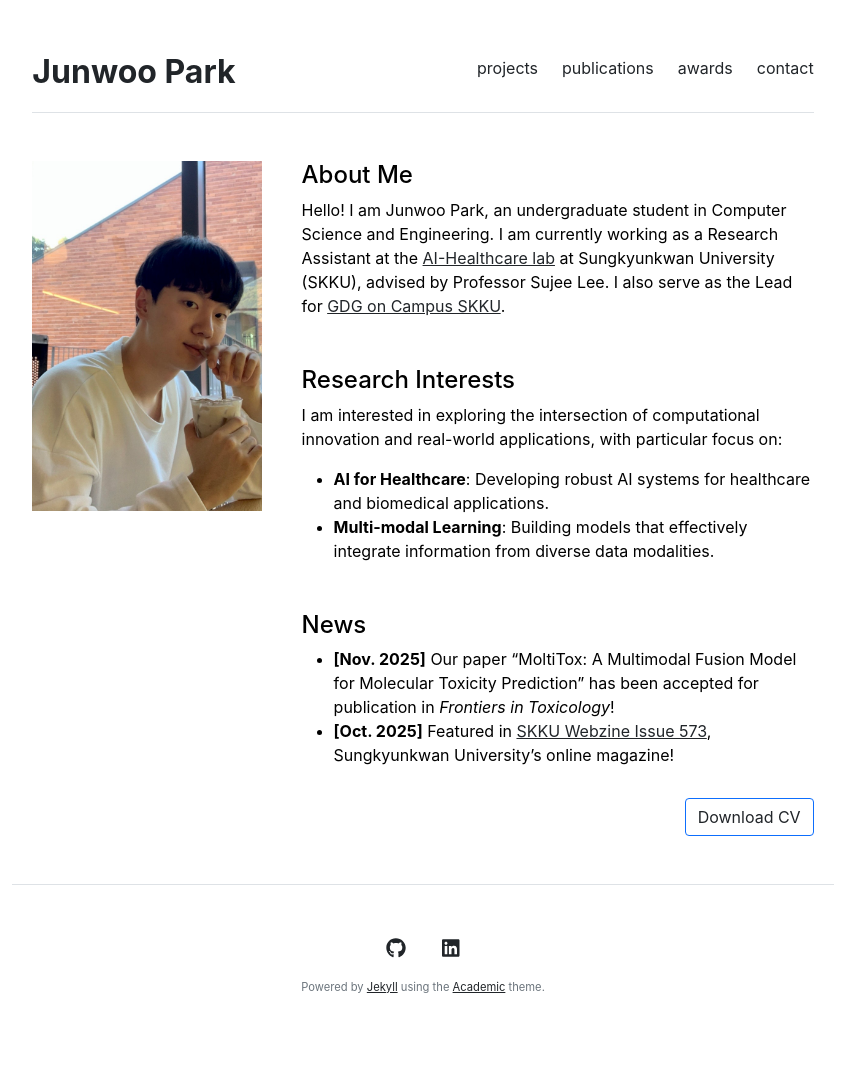
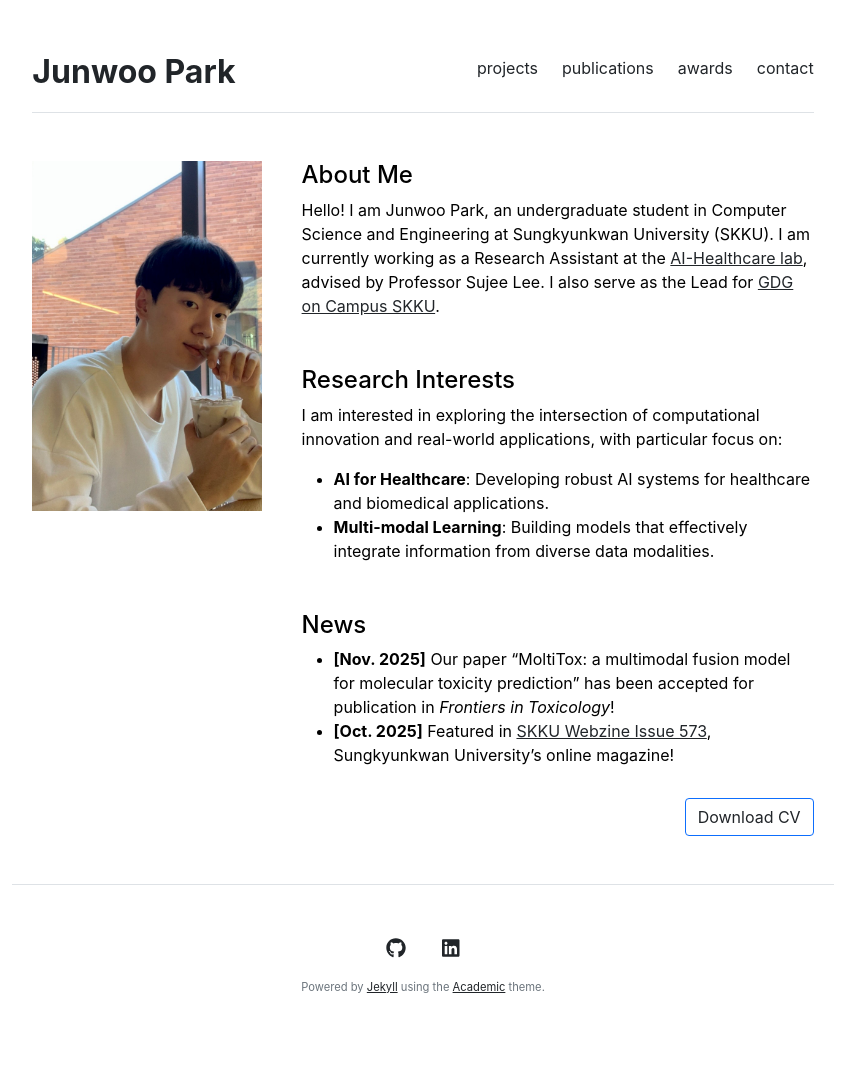
Before and after one commit to junwoop0/junwoop0.github.io, a Jekyll site: the page built from index.md, in a window 1280 px wide. Shown: the whole page, without its empty margins (217-1062 px from the left). Built offline with Jekyll 4.4.1, drawn with Linux system fonts in a browser that asks for light colours.

Commit message:
update profile

```diff
--- a/index.md
+++ b/index.md
@@ -5,7 +5,7 @@ title: "Home"
 
 ## About Me
 
-Hello! I am Junwoo Park, an undergraduate student in Computer Science and Engineering. I am currently working as a Research Assistant at the <a href="https://sites.google.com/view/ai-healthcare-lab" target="_blank">AI-Healthcare lab</a> at Sungkyunkwan University (SKKU), advised by Professor Sujee Lee. I also serve as the Lead for <a href="https://gdg.community.dev/gdg-on-campus-sungkyunkwan-university-seoul-south-korea/" target="_blank">GDG on Campus SKKU</a>.
+Hello! I am Junwoo Park, an undergraduate student in Computer Science and Engineering at Sungkyunkwan University (SKKU). I am currently working as a Research Assistant at the <a href="https://sites.google.com/view/ai-healthcare-lab" target="_blank">AI-Healthcare lab</a>, advised by Professor Sujee Lee. I also serve as the Lead for <a href="https://gdg.community.dev/gdg-on-campus-sungkyunkwan-university-seoul-south-korea/" target="_blank">GDG on Campus SKKU</a>.
 
 ## Research Interests
 
@@ -16,5 +16,5 @@ I am interested in exploring the intersection of computational innovation and re
 
 ## News
 
-- **[Nov. 2025]** Our paper "MoltiTox: A Multimodal Fusion Model for Molecular Toxicity Prediction" has been accepted for publication in *Frontiers in Toxicology*!
+- **[Nov. 2025]** Our paper "MoltiTox: a multimodal fusion model for molecular toxicity prediction" has been accepted for publication in *Frontiers in Toxicology*!
 - **[Oct. 2025]** Featured in <a href="https://webzine.skku.edu/skkuzine/section/people01.do?mode=list&articleNo=130314" target="_blank">SKKU Webzine Issue 573</a>, Sungkyunkwan University's online magazine!
```
